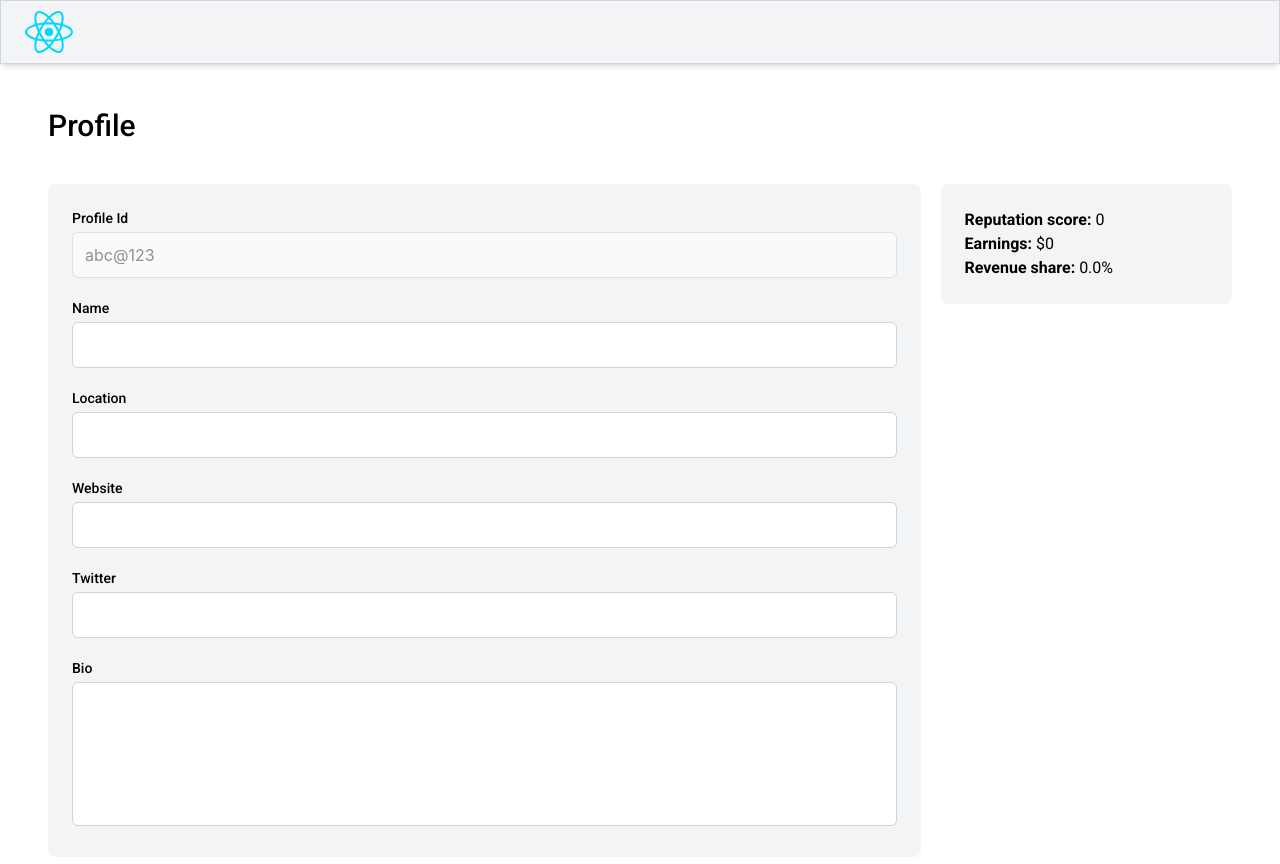
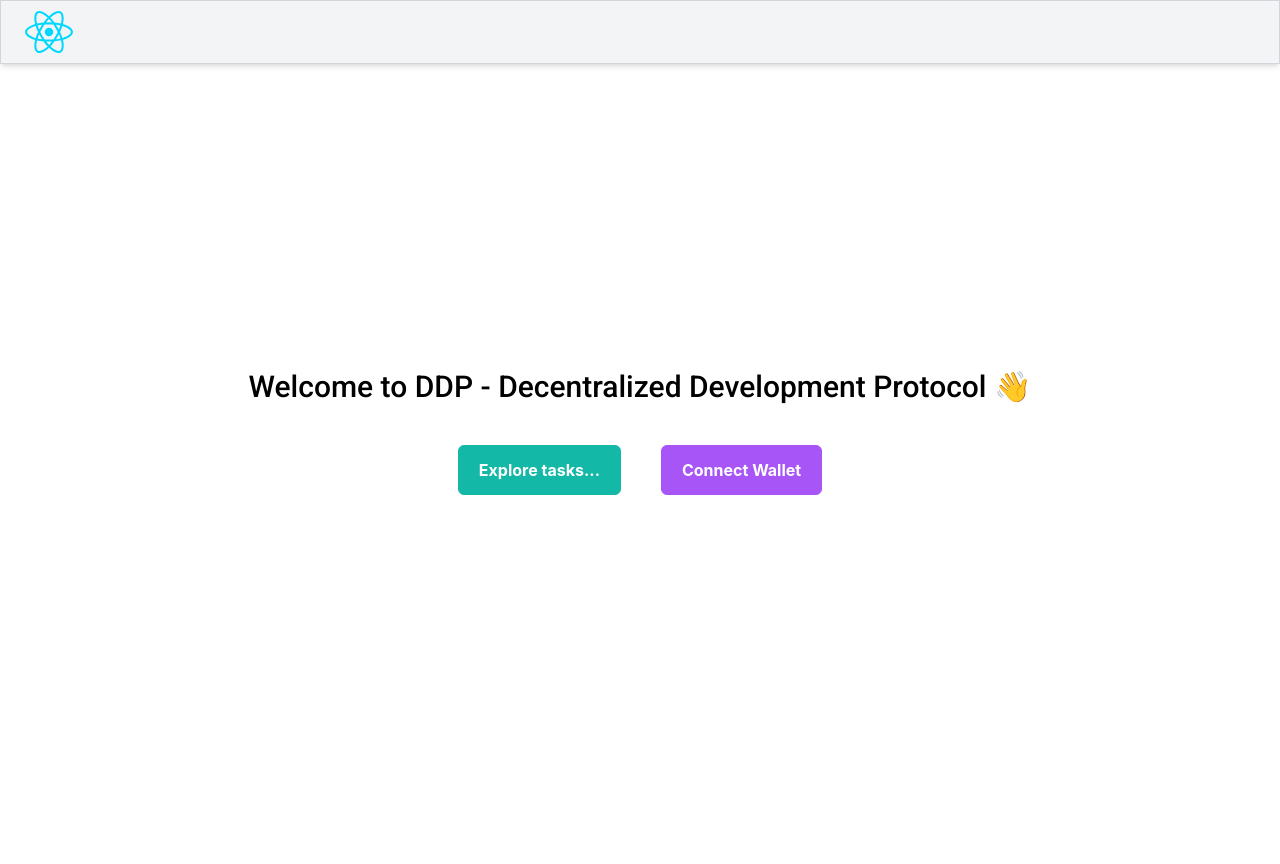
Before and after one commit to nasifnuh/DDP-FVM-HACK-Client, a React (Vite) app: page / in a window 1280 px wide. Shown: the top 864 px of the page. After the commit the page ends 800 px from the top, so only its background shows below. Built offline with nearby package versions, Linux system fonts and the light colour scheme.

Commit message:
[FIX] minor change

```diff
--- a/src/App.jsx
+++ b/src/App.jsx
@@ -1,17 +1,56 @@
 import React from "react";
+import { BrowserRouter as Router, Route, Switch } from "react-router-dom";
 
 import "./App.css";
 import "primereact/resources/themes/lara-light-teal/theme.css"; //theme
 import "primereact/resources/primereact.min.css"; //core css
 import "primeicons/primeicons.css"; //icons
 
+import AuthenticatedRoute from "./components/auth/AuthenticatedRoute";
+
 import Explore from "./components/pages/Explore";
 import Home from "./components/pages/Home";
+import PageNotFound from "./components/pages/PageNotFound";
 import Profile from "./components/pages/Profile";
-import TaskBoard from "./components/pages/TaskBoard/";
+import TaskBoard from "./components/pages/TaskBoard";
 
-function App() {
-  return <Profile />;
-}
-
+const App = () => {
+  return (
+    <div>
+      <Router>
+        <Route exact path="/" component={Home} />
+        {/* Remove below 3 routes and use the commented <Switch></Switch> when been made dynamic */}
+        <Route exact path="/explore" component={Explore} />
+        <Route exact path="/profile" component={Profile} />
+        <Route exact path="/board" component={TaskBoard} />
+        {/* <Switch>
+          <AuthenticatedRoute
+            exact
+            path="/"
+            component={TaskBoard}
+            roles={[USER_DEVELOPER, USER_REVIEWER, USER_TESTER]}
+          />
+          <AuthenticatedRoute
+            exact
+            path="/explore"
+            component={Explore}
+            roles={[USER_DEVELOPER, USER_REVIEWER, USER_TESTER]}
+          />
+          <AuthenticatedRoute
+            exact
+            path="/profile"
+            component={Profile}
+            roles={[USER_DEVELOPER, USER_REVIEWER, USER_TESTER]}
+          />
+          <AuthenticatedRoute
+            exact
+            path="*"
+            component={PageNotFound}
+            roles={[USER_DEVELOPER, USER_REVIEWER, USER_TESTER]}
+          />
+        </Switch> */}
+      </Router>
+    </div>
+  );
+};
 export default App;
--- a/src/components/auth/AuthenticatedRoute.jsx
+++ b/src/components/auth/AuthenticatedRoute.jsx
@@ -1,7 +1,7 @@
 import React from "react";
 import { Redirect, Route } from "react-router-dom";
 
-import useUserData from "../../utils";
+import { useUserData } from "../../utils";
 
 const Index = ({ component: Component, roles, ...otherProps }) => {
   const { userData } = useUserData();
--- a/src/components/pages/Explore/TaskDetails.jsx
+++ b/src/components/pages/Explore/TaskDetails.jsx
@@ -61,6 +61,7 @@ const Index = ({ modalOpen, openModalHandler }) => {
           containerClassNames="w-full mb-5"
           onChangeHandler={(e) => setStakeValue(e.target.value)}
           title="Amount"
+          type="number"
           value={stakeValue}
         />
         <Button
@@ -76,7 +77,7 @@ const Index = ({ modalOpen, openModalHandler }) => {
         style={{ width: "25vw" }}
         visible={openStakeErrorModal}
       >
-        <div className="mb-5 text-center">Oh no, Stake failed 😞</div>
+        <div className="mb-5 text-center">Oh no, stake failed 😞</div>
         <Button
           className="p-button-info w-full"
           label="Back"
--- /dev/null
+++ b/src/components/pages/PageNotFound/index.tsx
@@ -0,0 +1,11 @@
+import React from "react";
+
+const Index = () => {
+  return (
+    <div className="absolute flex h-full w-full flex-col items-center justify-center">
+      PAGE NOT FOUND
+    </div>
+  );
+};
+
+export default Index;
--- a/src/components/pages/Profile/index.jsx
+++ b/src/components/pages/Profile/index.jsx
@@ -1,4 +1,5 @@
 import React, { useState } from "react";
+import { Button } from "primereact/button";
 
 import Layout from "../../templates/layout";
 import TextField from "../../templates/textField";
@@ -47,11 +48,16 @@ const Index = () => {
               value={twitter}
             />
             <TextField
-              containerClassNames="w-full"
+              containerClassNames="w-full mb-5"
               onChangeHandler={(e) => setBio(e.target.value)}
               title="Bio"
               textArea={true}
               value={bio}
+            />
+            <Button
+              className="p-button-info w-max"
+              icon="pi pi-save"
+              label="Save"
             />
           </div>
           <div className="h-max w-1/4 rounded-lg bg-[#f3f4f6] p-6">
--- a/src/components/templates/layout/Header.tsx
+++ b/src/components/templates/layout/Header.tsx
@@ -37,7 +37,7 @@ const Header = () => {
         <div>
           <button
             className="mx-3 cursor-pointer outline-none"
-            onClick={signOut}
+            onClick={() => navigate("/profile")}
           >
             Profile
           </button>
```
